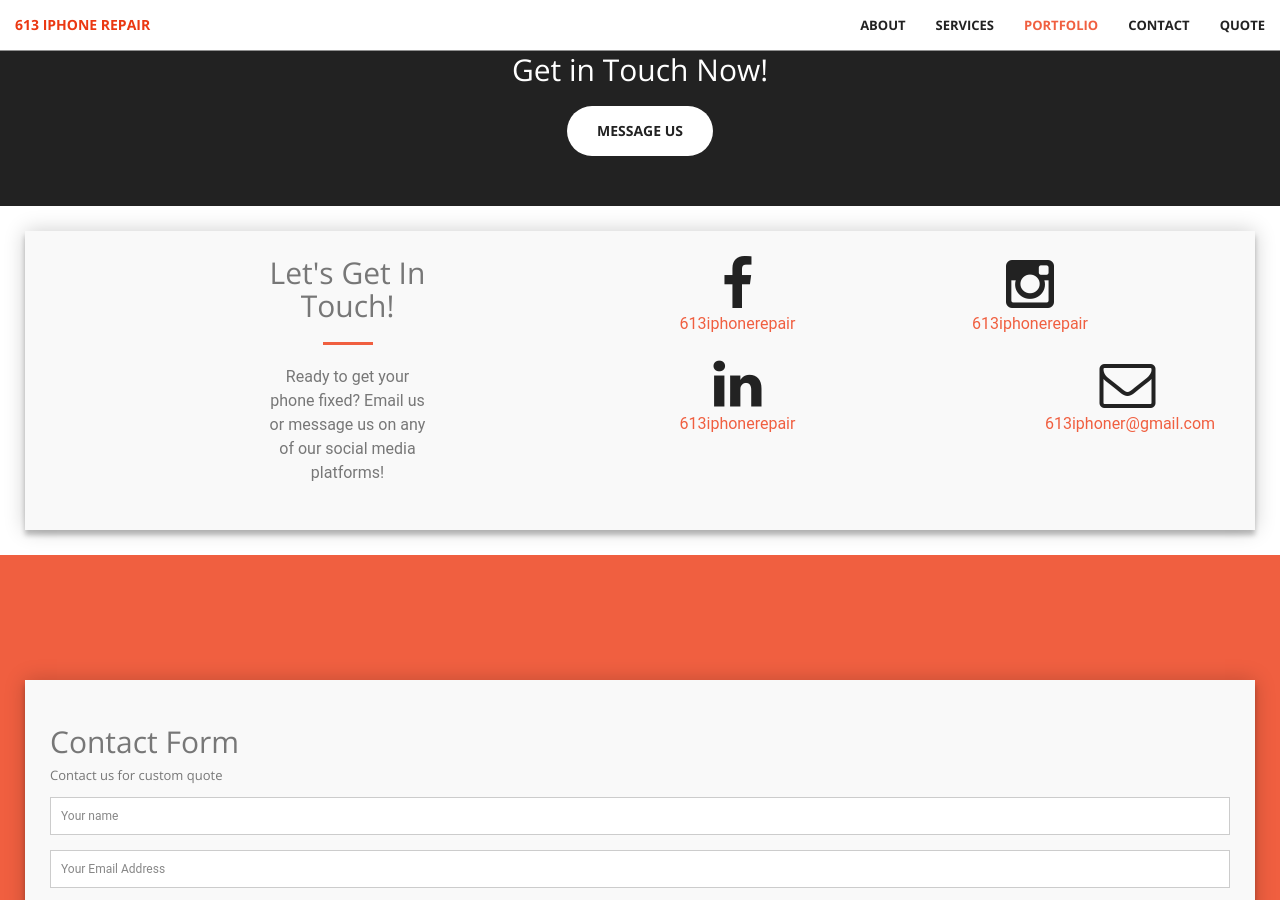
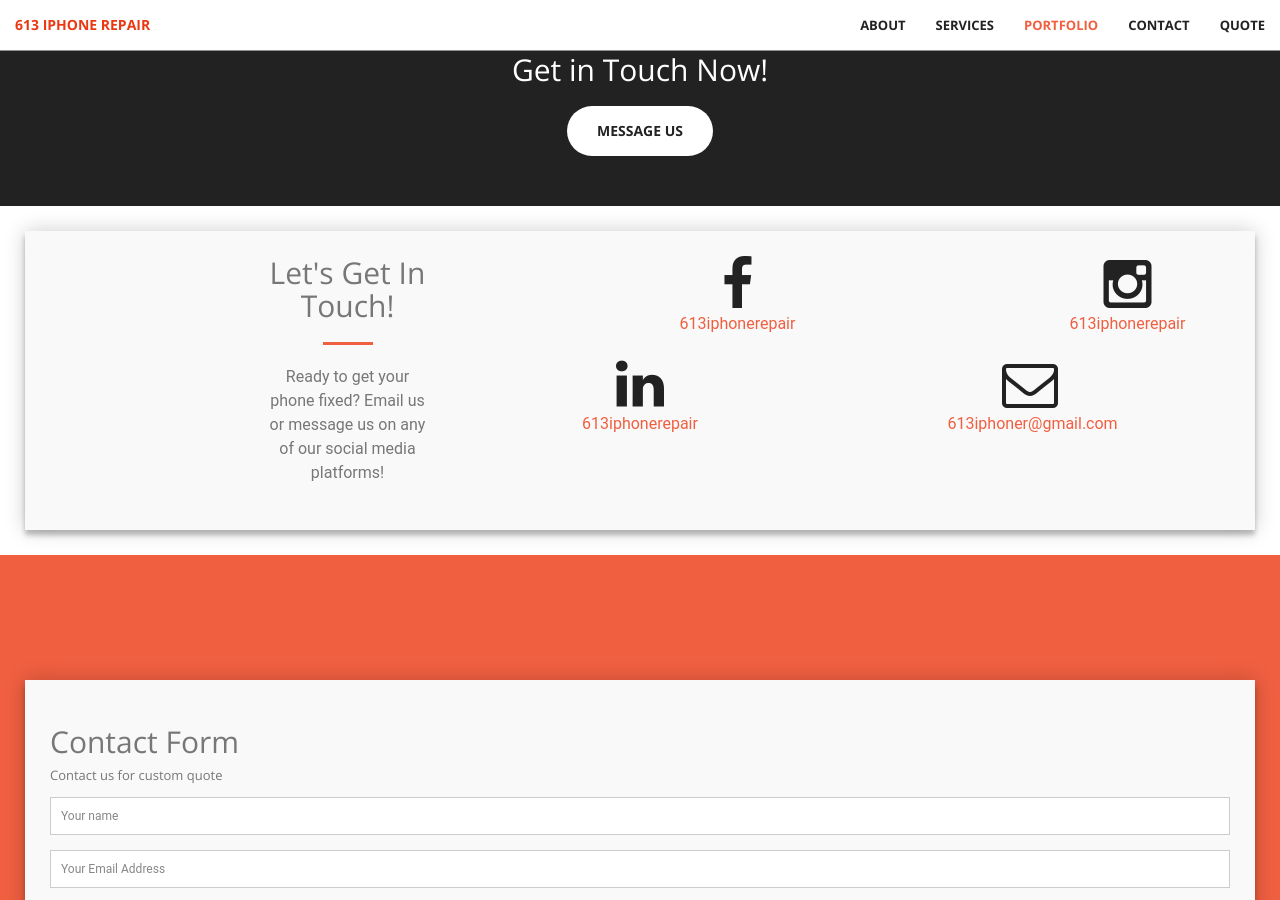
Before and after one commit to SuhaibElkomy/613iphonerepair, a Jekyll site: the page built from index.html, in a window 1280 px wide and 900 px high, scrolled down 2799 px. Built offline with Jekyll 4.4.1, drawn with Linux system fonts in a browser that asks for light colours.

Commit message:
Update contact.html

```diff
--- a/_includes/contact.html
+++ b/_includes/contact.html
@@ -14,13 +14,13 @@
             </a>
         </div>
 
-        <div class="col-lg-2 col-lg-offset-1 text-center">
+        <div class="col-lg-2 col-lg-offset-2 text-center">
             <a href="https://www.instagram.com/613.iphonerepair/">
                 <i class="fa fa-instagram fa-3x wow bounceIn" data-wow-delay=".1s"></i>
                 <p>613iphonerepair</p>
             </a>
   </div>
-              <div class="col-lg-2 col-lg-offset-2 text-center">
+              <div class="col-lg-2 col-lg-offset-1 text-center">
             <a href="https://www.linkedin.com/company/613iphonerepair/">
                 <i class="fa fa-linkedin fa-3x wow bounceIn" data-wow-delay=".1s"></i>
                 <p>613iphonerepair</p>
```
